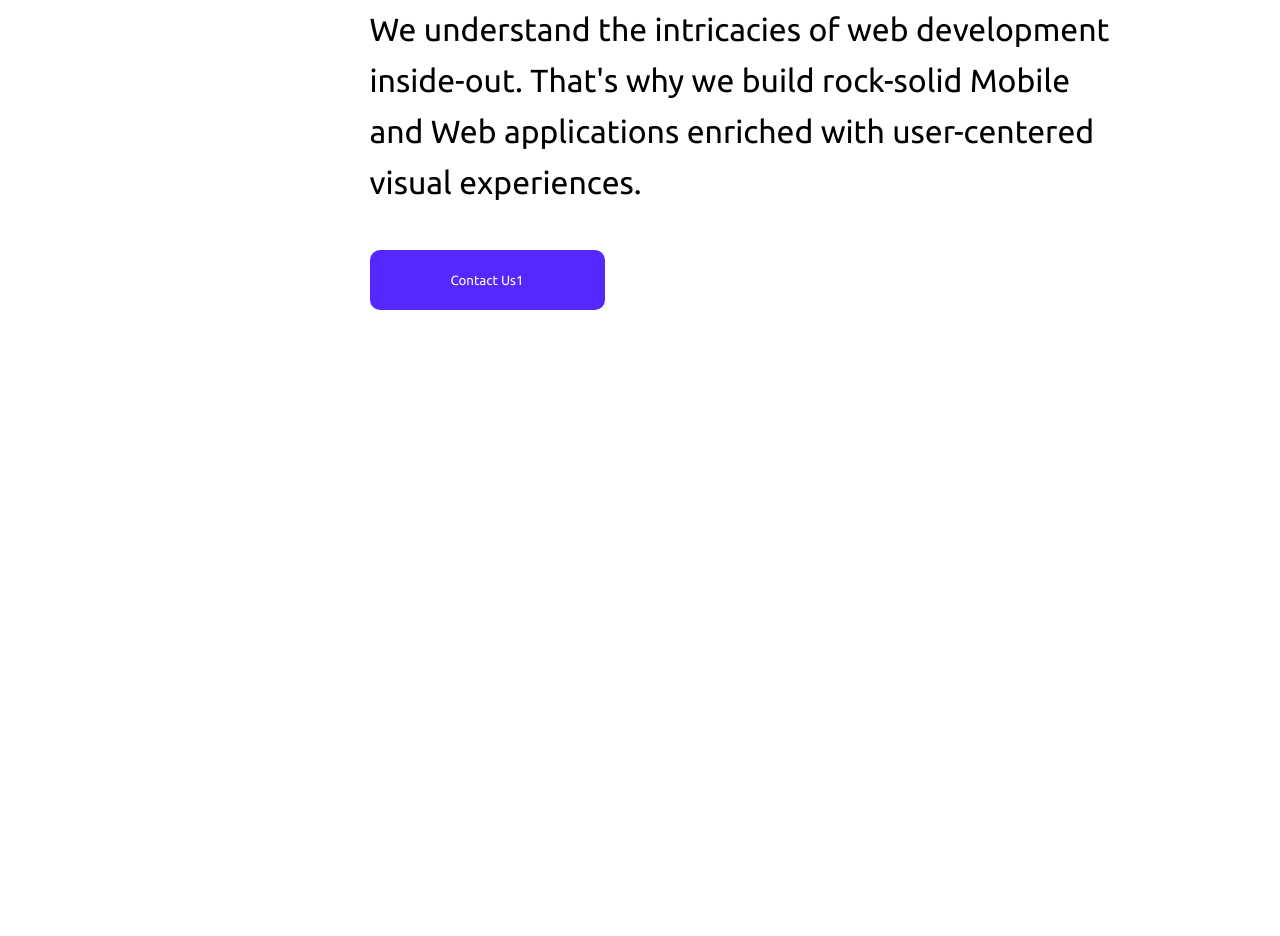
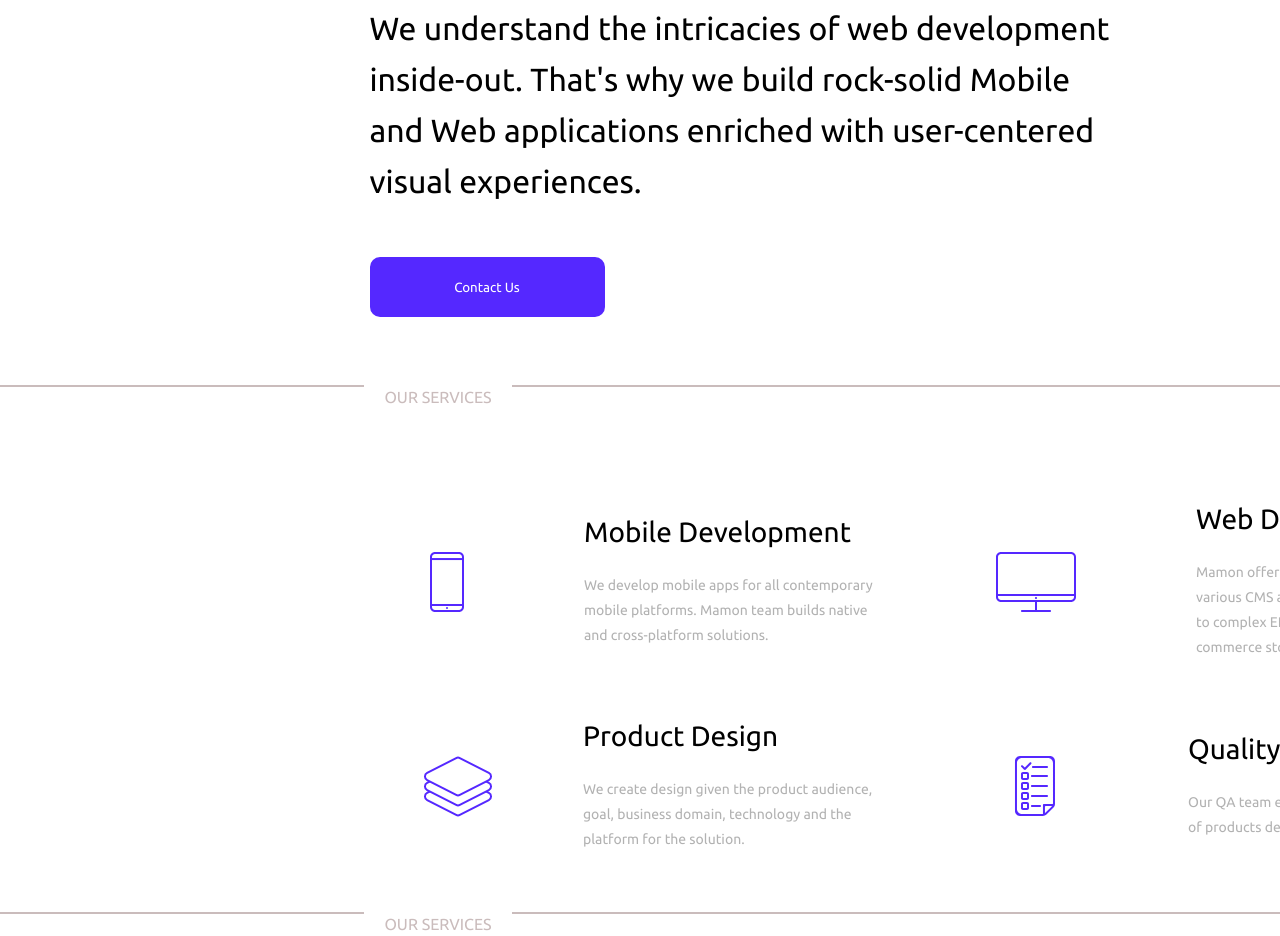
Before and after one commit to Janislud/Mamon, a plain HTML site: page mamon/index.html in a window 1280 px wide. Shown: the part 230-1166 px from the top of the page. Before the commit the page ends 800 px from the top, so only its background shows below. Drawn offline with Linux system fonts and the light colour scheme.

Commit message:
"section main first done"

```diff
--- a/mamon/index.html
+++ b/mamon/index.html
@@ -8,7 +8,7 @@
     <link rel="stylesheet" href="./style.css">
     <link rel="preconnect" href="https://fonts.googleapis.com">
     <link rel="preconnect" href="https://fonts.gstatic.com" crossorigin>
-    <link
+    <link rel="stylesheet"
         href="https://fonts.googleapis.com/css2?family=Oswald:wght@200;300;400;500;600;700&family=Ubuntu:ital,wght@0,300;0,400;0,500;0,700;1,300;1,400;1,500;1,700&display=swap"
         rel="stylesheet">
 </head>
@@ -22,9 +22,9 @@
                 <ul>
                     <li><a href="#">Services</a></li>
                     <li><a href="#">Clients</a></li>
-                    <li><a href="#">Our team1</a></li>
+                    <li><a href="#">Our team</a></li>
+                    <li><button>Contact Us</button></li>
 
-                    <button>Contact Us</button>
 
                 </ul>
             </nav>
@@ -32,12 +32,69 @@
                 <h1>We're an independent development agency.</h1>
                 <p>We understand the intricacies of web development inside-out. That's why we build rock-solid Mobile
                     and Web applications enriched with user-centered visual experiences.</p>
-                <button>Contact Us1</button>
+                <button>Contact Us</button>
             </div>
         </div>
+
     </header>
 
     <main>
+        <br>
+        <div class="div-with-before"></div>
+        <br>
+
+
+
+        <section class="first-main-section">
+            <div class="service-description-wrapper">
+
+                <img src="./media/smartphone.svg" alt="mobile" class="mobile">
+                <div class="first-service-description">
+                    <h2>Mobile Development</h2>
+                    <p>We develop mobile apps for all contemporary
+                        mobile platforms. Mamon team builds
+                        native and cross-platform solutions.</p>
+                </div>
+
+                <img src="./media/monitor.svg" alt="Web" class="monitor">
+
+                <div class="first-service-description">
+                    <h2>Web Development</h2>
+                    <p>Mamon offers full range of services from various
+                        CMS and frameworks based websites to complex
+                        ERP/CRM solutions and e-commerce stores.</p>
+                </div>
+
+            </div>
+
+        </section>
+
+        <section class="second-main-section">
+            <div class="service-description-wrapper">
+
+                <img src="./media/layers.svg" alt="layers" class="layers">
+                <div class="second-service-description">
+                    <h2>Product Design</h2>
+                    <p>We create design given the product audience,
+                        goal, business domain, technology and
+                        the platform for the solution.</p>
+                </div>
+
+                <img src="./media/test.svg" alt="test" class="test">
+
+                <div class="second-service-description-test-description">
+                    <h2>Quality Assurance</h2>
+                    <p class="">Our QA team ensures high standard of
+                        quality of products delivered.
+                        </p>
+                </div>
+
+
+
+        </section>
+
+        <div class="div-with-before"></div>
+
 
 
     </main>
--- a/mamon/style.css
+++ b/mamon/style.css
@@ -12,13 +12,13 @@ html {
 /* HEADER  */
 .header-wrapper {
     width: 1181px;
-    height: 58px;
+    /* height: 58px; */
     margin: 35px auto 0px auto;
 }
 
 .main-navigation {
     display: flex;
-    flex-wrap:wrap;
+    flex-wrap: wrap;
     align-items: center;
     justify-content: space-between;
 }
@@ -28,7 +28,7 @@ ul {
     display: flex;
     flex-direction: row;
     width: 379px;
-    height: 24px;
+    /* height: 24px; */
 }
 
 li {
@@ -40,11 +40,11 @@ li {
 }
 
 
-.main-navigation  p {
+.main-navigation p {
     margin-left: -610px;
     font-weight: 700px;
     width: 84px;
-    height: 28px;
+    /* height: 28px; */
     font-weight: 700;
     font-size: 28px;
     line-height: 27px;
@@ -52,8 +52,8 @@ li {
 }
 
 .main-navigation a {
-    text-decoration:none;
-    color:black;
+    text-decoration: none;
+    color: black;
     font-weight: 700;
 }
 
@@ -62,7 +62,7 @@ li {
     width: 100px;
     color: white;
     border-radius: 10px;
-    border:solid;
+    border: solid;
     margin: -6px 0px 0px 0px;
     font-weight: 700;
     font-size: 14px;
@@ -74,7 +74,7 @@ li {
 
 .main-navigation img {
     width: 58px;
-    height: 58px;
+    /* height: 58px; */
 
 }
 
@@ -82,7 +82,7 @@ li {
     width: 1186px;
     display: flex;
     flex-direction: column;
- margin-top:25px;
+    margin-top: 25px;
 
 }
 
@@ -90,9 +90,10 @@ li {
 .header-discription-wrapper h1 {
     margin-top: 25px;
     width: 1185px;
-height: 66px;
+    /* height: 66px; */
     font-weight: 700;
-font-size: 57px;;
+    font-size: 57px;
+    ;
     line-height: 65px;
     align-items: center;
     margin-left: auto;
@@ -100,22 +101,165 @@ margin-right: auto;
 }
 
 .header-discription-wrapper p {
-margin-top:25px;
+    margin-top: 25px;
     width: 741px;
-height: 196px;
+    /* height: 196px; */
     line-height: 51px;
     font-weight: 400;
     font-size: 32px;
 }
 
 .header-discription-wrapper button {
-margin-top:50px;
+    margin-top: 50px;
     width: 235px;
     height: 60px;
-border:solid #5528FF;
+    border: solid #5528FF;
     border-radius: 10px;
     background-color: #5528FF;
     color: white;
     font-family: 'Ubuntu', sans-serif;
     text-decoration: none;
 }
+
+.div-with-before {
+    position: absolute;
+    border-top: 2px solid rgb(202, 188, 188);
+    text-align: center;
+    width: 1920px;
+    padding: 1px 2px 3px 4px;
+    margin: 50px 0px 0px 0px;
+}
+
+
+.div-with-before::before {
+    position: relative;
+    content: "OUR SERVICES";
+    background: #ffffff;
+    color: rgb(202, 188, 188);
+    padding: 6px 20px 3px 20px;
+    margin: 25px 1050px 3px 4px;
+}
+
+/* MAIN */
+
+.first-main-section {
+    margin-top: 150px;
+    display: flex;
+    flex-direction: row;
+    width: 1920px;
+
+}
+
+.second-main-section {
+    margin-top: 50px;
+    display: flex;
+    flex-direction: row;
+    width: 1920px;
+}
+
+.service-description-wrapper {
+    display: flex;
+    margin-left: auto;
+    margin-right: auto;
+    gap: 120px;
+    align-items: center;
+    width: 1060px;
+}
+
+.first-service-description div {
+    display: flex;
+    flex-direction: column;
+    width: 292px;
+}
+
+.second-service-description div {
+    display: flex;
+    flex-direction: column;
+    width: 292px;
+}
+
+.first-service-description h2 {
+    width: 267px;
+    margin-bottom: 25px;
+    font-weight: 400;
+    font-size: 28px;
+    line-height: 32px;
+}
+
+
+.second-service-description h2 {
+    width: 267px;
+    margin-bottom: 25px;
+    font-weight: 400;
+    font-size: 28px;
+    line-height: 32px;
+}
+
+.service-description-product-design {
+    width: 300px;
+    margin-right: 10px;
+}
+
+.first-service-description p {
+    width: 292px;
+    font-weight: 400;
+    font-size: 14px;
+    line-height: 25px;
+    color: #B2B2B2;
+}
+
+.second-service-description p {
+    width: 292px;
+    font-weight: 400;
+    font-size: 14px;
+    line-height: 25px;
+    color: #B2B2B2;
+
+}
+
+.mobile {
+    width: 34px;
+}
+
+.monitor {
+    width: 80px;
+}
+
+.layers {
+    width: 80px;
+    margin: 5px 5px 5px -12px;
+
+}
+
+.test {
+    width: 46px;
+    margin: 10px 10px 10px 7px;
+
+}
+
+.second-service-description {
+    margin: 10px 10px 10px -40px;
+}
+
+.second-service-description-test-description div {
+    display: flex;
+    flex-direction: column;
+    width: 292px;
+}
+
+
+.second-service-description-test-description h2 {
+    width: 267px;
+    margin-bottom: 25px;
+    font-weight: 400;
+    font-size: 28px;
+    line-height: 32px;
+}
+
+.second-service-description-test-description p {
+    width: 292px;
+    font-weight: 400;
+    font-size: 14px;
+    line-height: 25px;
+    color: #B2B2B2;
+}
```
Also changed, not shown: index.html (added, +64 -0 lines), mamon/media/layers.svg (added), mamon/media/monitor.svg (added), mamon/media/smartphone.svg (added), mamon/media/test.svg (added). Lines whose indentation alone changed are shown as unchanged.
